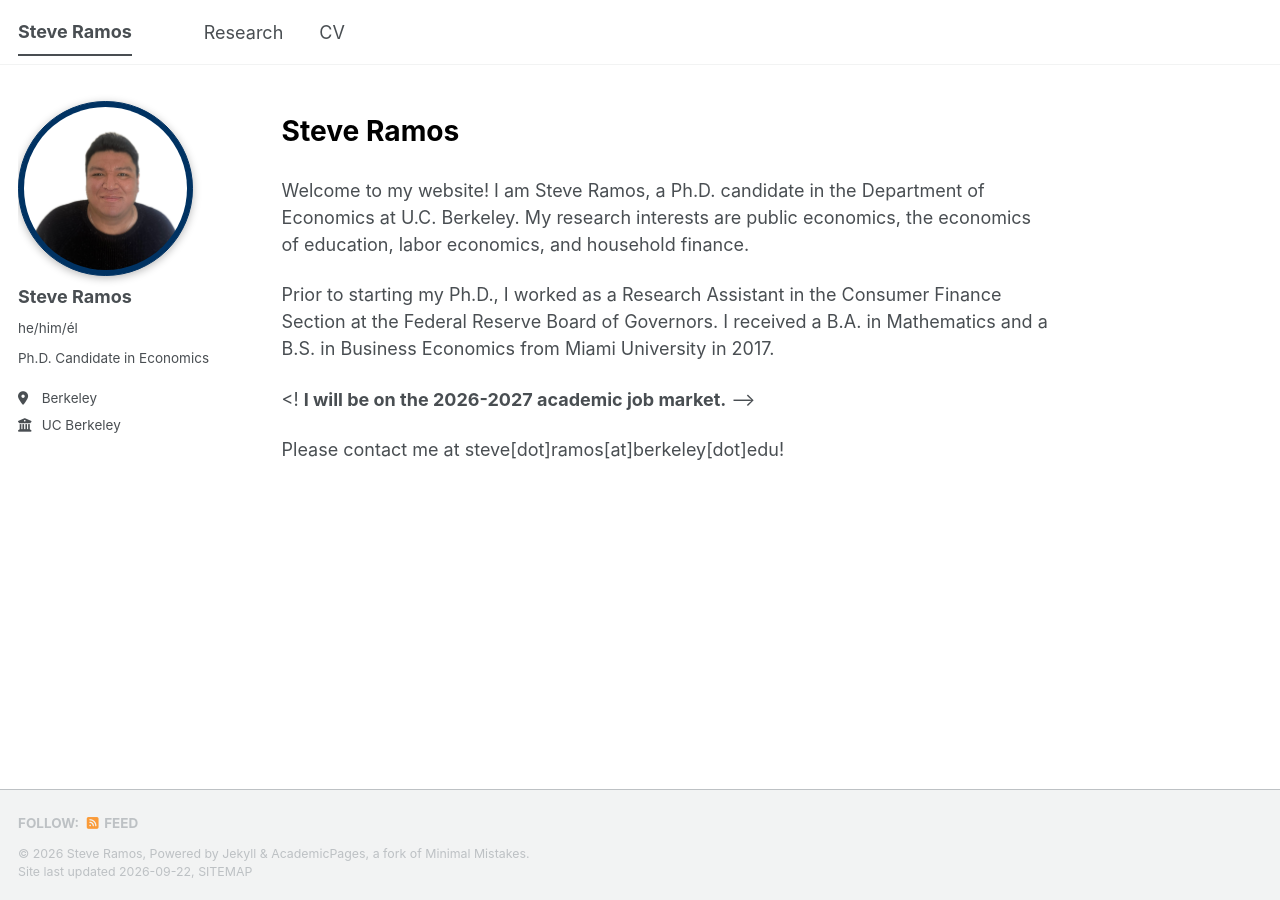
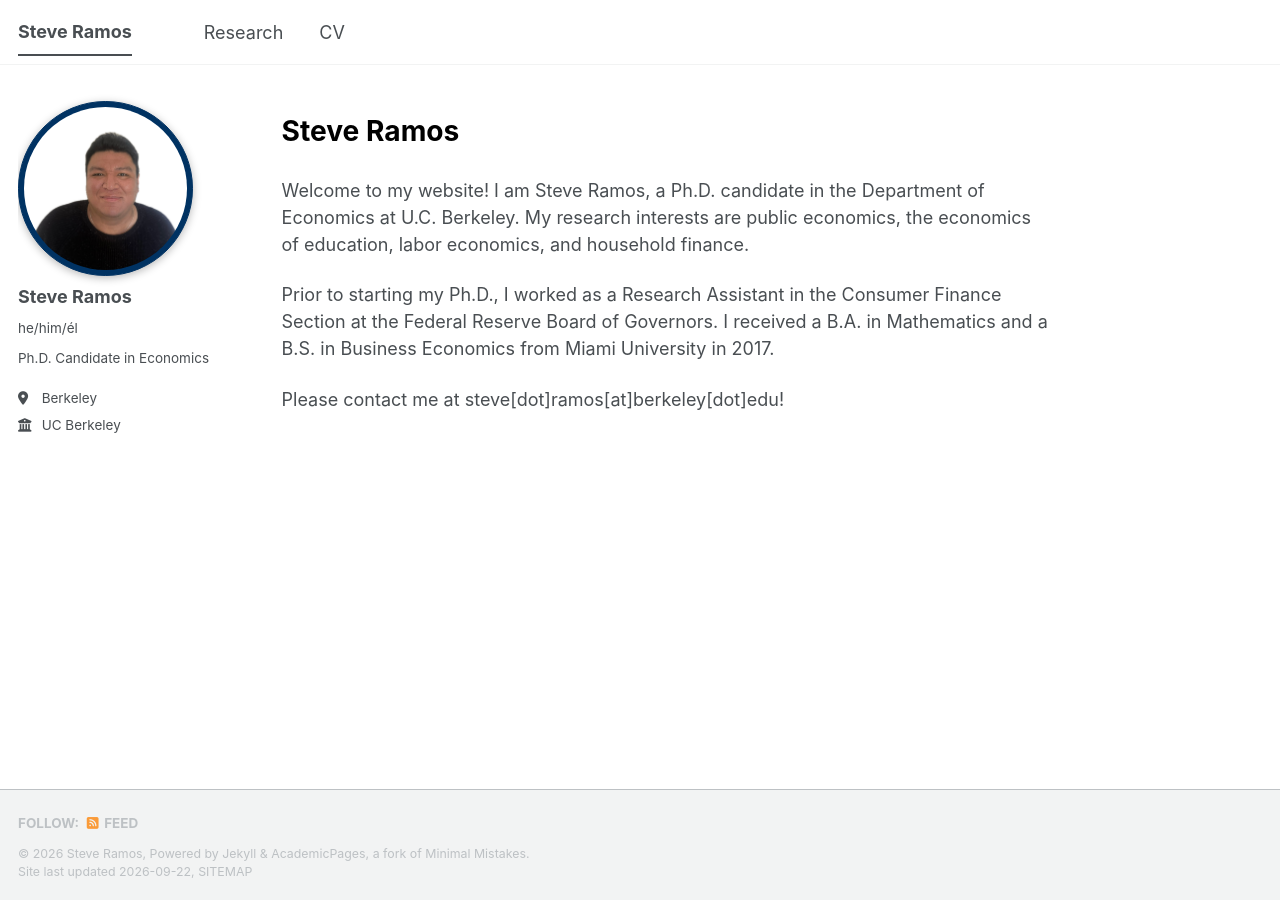
Before and after one commit to ramos-steve/ramos-steve.github.io, a Jekyll site: the page built from _pages/about.md, in a window 1280 px wide. Built offline with Jekyll 4.4.1, drawn with Linux system fonts in a browser that asks for light colours; a script bundle is joined from its source files by our own code; library files that are not in the unit come from our copies.

Commit message:
Update about.md

```diff
--- a/_pages/about.md
+++ b/_pages/about.md
@@ -12,6 +12,6 @@ Welcome to my website! I am Steve Ramos, a Ph.D. candidate in the Department of
 
 Prior to starting my Ph.D., I worked as a Research Assistant in the Consumer Finance Section at the Federal Reserve Board of Governors. I received a B.A. in Mathematics and a B.S. in Business Economics from Miami University in 2017.
 
-<! **I will be on the 2026-2027 academic job market.** -->
+<!-- **I will be on the 2026-2027 academic job market.** -->
 
 Please contact me at steve[dot]ramos[at]berkeley[dot]edu!
```
